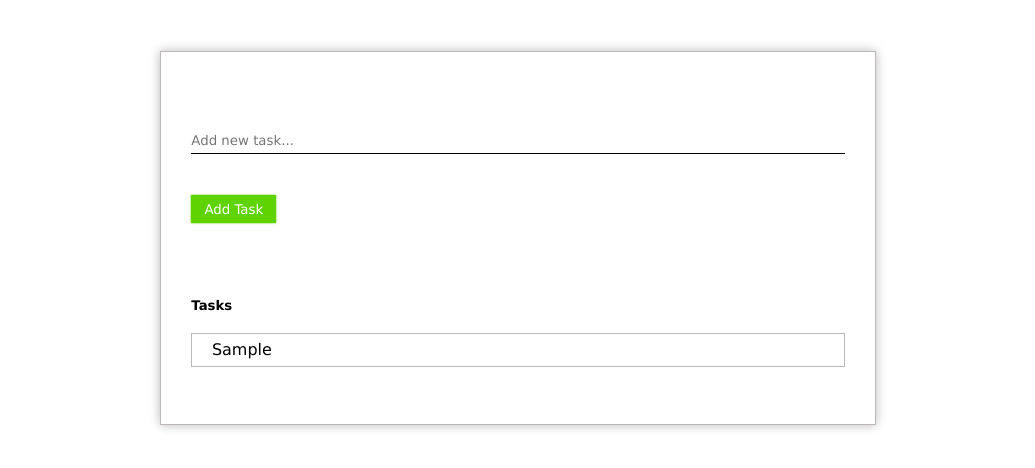
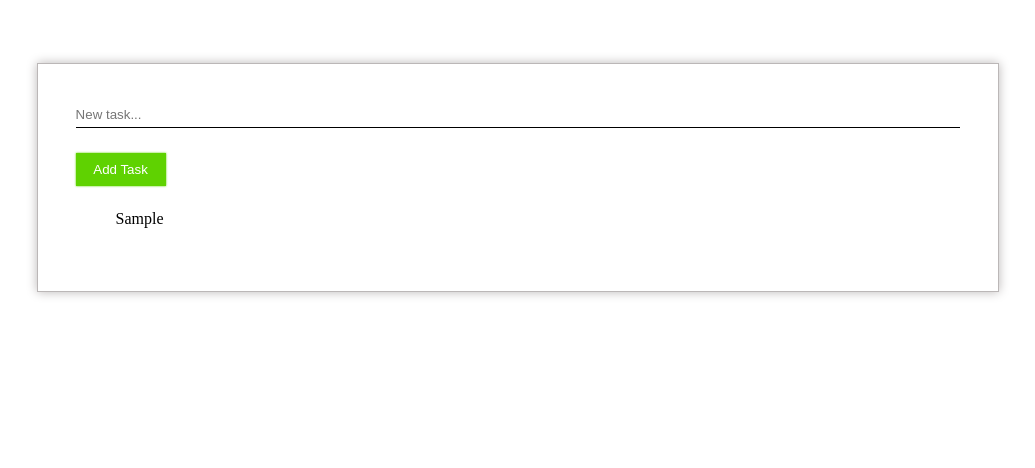
Before and after one commit to maryamrmz/Todo, a plain HTML site: page index.html in a window 1280 px wide. Both pictures are taken after typing "Sample" into the empty fields and a click on the input "Add Task". Shown: the whole page, without its empty margins (122-1157 px from the left). Drawn offline with Linux system fonts and the light colour scheme.

Commit message:
Refactor app to simplify the implemention

```diff
--- /dev/null
+++ b/app.css
@@ -0,0 +1,34 @@
+.main {
+    width: 70%;
+    margin: 5% auto 0;
+    padding: 3%;
+    border: 1px solid rgb(187, 183, 183);
+    box-shadow: 0 0 10px rgb(187, 183, 183);
+}
+
+#taskInput {
+    padding: 5px 0;
+    border: none;
+    outline: none;
+    border-bottom: 1px solid;
+    width: 100%;
+    margin-bottom: 25px;
+}
+
+.submit {
+    padding: 1% 2%;
+    border: none;
+    box-shadow: 0 0 2px rgb(95, 210, 1);
+    color: white;
+    background-color: rgb(95, 210, 1);
+    cursor: pointer;
+}
+
+#taskList {
+    list-style: none;
+}
+
+.task {
+    padding: 1% 0;
+    margin-bottom: 1%;
+}
--- /dev/null
+++ b/app.js
@@ -0,0 +1,21 @@
+var taskInput = document.getElementById('taskInput'),
+    taskList = document.getElementById('taskList');
+
+function addTask() {
+    if (!taskInput.value) return alert('Please enter a task.');
+
+    var li = createLi(taskInput.value);
+    taskList.prepend(li);
+    taskInput.value = '';
+}
+
+function createLi(title) {
+    var li = document.createElement('li'),
+        span = document.createElement('span');
+
+    span.textContent = title;
+    li.className = 'task';
+    li.appendChild(span);
+
+    return li;
+}
--- a/css/style.css
+++ /dev/null
@@ -1,121 +0,0 @@
-* {
-    margin: 0;
-    padding: 0;
-    box-sizing: border-box;
-}
-
-ul,
-li,
-a {
-    text-decoration: none;
-    list-style: none;
-}
-
-html,
-body {
-    height: 100%;
-}
-
-body {
-    min-height: 640px;
-    font-family: "Lucida Sans", "Lucida Sans Regular", "Lucida Grande",
-        "Lucida Sans Unicode", Geneva, Verdana, sans-serif;
-    font-size: 16px;
-}
-
-.container {
-    width: 80%;
-    min-width: 200px;
-    height: auto;
-    min-height: 300px;
-    margin: 0 auto;
-    display: flex;
-    align-items: center;
-    justify-content: center;
-}
-
-.main {
-    width: 70%;
-    height: auto;
-    margin: 5% auto;
-    padding: 3%;
-    border: 1px solid rgb(187, 183, 183);
-    box-shadow: 0 0 10px rgb(187, 183, 183);
-    display: flex;
-    flex-direction: column;
-    position: relative;
-}
-
-.add-tasks {
-    width: 100%;
-    height: 30%;
-    min-height: 150px;
-    position: relative;
-    margin-bottom: 10%;
-    display: flex;
-    flex-direction: column;
-}
-
-.new-task {
-    width: 100%;
-    position: absolute;
-    top: 30%;
-    display: flex;
-    flex-direction: column;
-}
-
-.new-task label {
-    font-size: 11px;
-    color: rgb(187, 183, 183);
-}
-
-#task {
-    font-family: inherit;
-    padding: 5px 0;
-    border: none;
-    outline: none;
-    background: none;
-    border-bottom: 1px solid black;
-}
-
-input.submit {
-    width: fit-content;
-    width: -moz-fit-content;
-    font-family: inherit;
-    padding: 1% 2%;
-    position: absolute;
-    top: 75%;
-    border: none;
-    box-shadow: 0 0 2px rgb(95, 210, 1);
-    color: white;
-    background-color: rgb(95, 210, 1);
-    cursor: pointer;
-}
-
-.result {
-    position: relative;
-    display: flex;
-    flex-direction: column;
-}
-
-.content {
-    margin: 3% 0;
-    display: flex;
-    flex-direction: column;
-}
-
-.collection-list {
-    padding: 1% 3%;
-    border: 1px solid rgb(187, 183, 183);
-    margin-bottom: 1%;
-    display: flex;
-    justify-content: space-between;
-}
-
-.delete-item {
-    color: orangered;
-}
-
-.delete-img {
-    width: 10px;
-}
--- a/index.html
+++ b/index.html
@@ -1,35 +1,20 @@
 <!DOCTYPE html>
 <html lang="en">
+
 <head>
-        <meta charset="UTF-8" />
-        <meta name="viewport" content="width=device-width, initial-scale=1.0" />
-        <meta http-equiv="X-UA-Compatible" content="ie=edge" />
-        <link rel="icon" href="images/seo-12-512.png" />
-        <link rel="stylesheet" href="css/style.css" />
     <title>Todo App</title>
+    <link rel="stylesheet" href="app.css" />
 </head>
+
 <body>
-        <div class="container">
     <div class="main">
-                <form class="add-tasks">
-                    <div class="new-task">
-                        <input
-                            type="text"
-                            name="tasks"
-                            id="task"
-                            placeholder="Add new task..."
-                        />
-                    </div>
+        <form class="task-form" onsubmit="event.preventDefault();addTask()">
+            <input id="taskInput" placeholder="New task..." autocomplete="off" />
             <input type="submit" value="Add Task" class="submit" />
         </form>
-                <div class="result">
-                    <h5>Tasks</h5>
-                    <div class="content">
-                        <ul class="collection"></ul>
+        <ul id="taskList"></ul>
     </div>
-                </div>
-            </div>
-        </div>
-        <script src="js/script.js"></script>
+    <script src="app.js"></script>
 </body>
+
 </html>
--- a/js/script.js
+++ /dev/null
@@ -1,44 +0,0 @@
-const form = document.querySelector(".add-tasks");
-const taskInput = document.getElementById("task");
-const taskList = document.querySelector(".collection");
-
-// Event Listener
-loadEventListeners();
-
-// load all event listeners
-function loadEventListeners() {
-    // Add task event
-    form.addEventListener("submit", addTask);
-}
-
-// Add Task
-function addTask(e) {
-    if (taskInput.value === "") {
-        alert("Add a task");
-    } else {
-        // Create li element
-        const li = document.createElement("li");
-        // Add class
-        li.className = "collection-list";
-        // Create span
-        const span = document.createElement("span");
-        // Create text node and append to span
-        span.appendChild(document.createTextNode(taskInput.value));
-        // Append the span to li
-        li.appendChild(span);
-        // Create div
-        const div = document.createElement("div");
-        // Add class
-        div.className = "a";
-        // Append div to li
-        li.appendChild(div);
-
-        // Append li to ul
-        taskList.appendChild(li);
-
-        // Clear input
-        taskInput.value = "";
-    }
-
-    e.preventDefault();
-}
```
Also changed, not shown: images/seo-12-512.png (deleted), 1 other file. Lines whose indentation alone changed are shown as unchanged.
